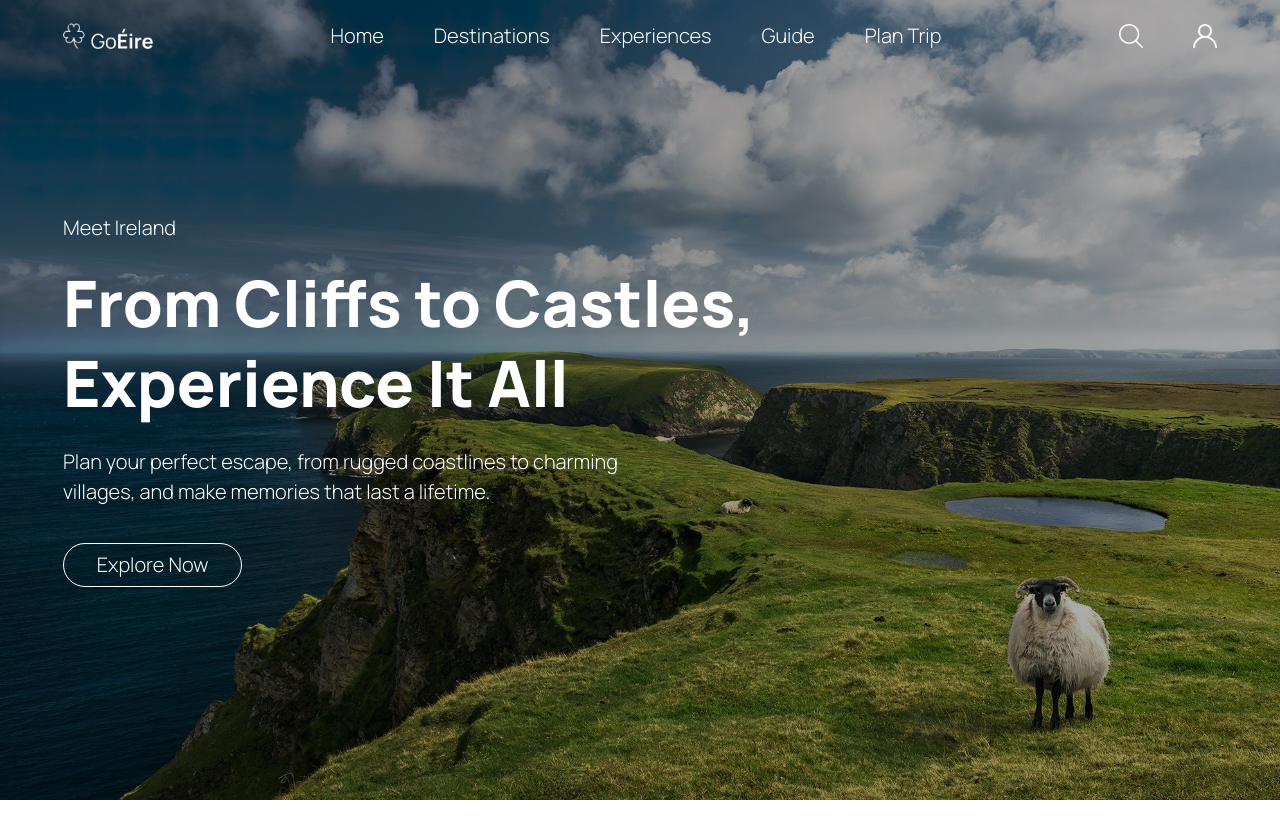
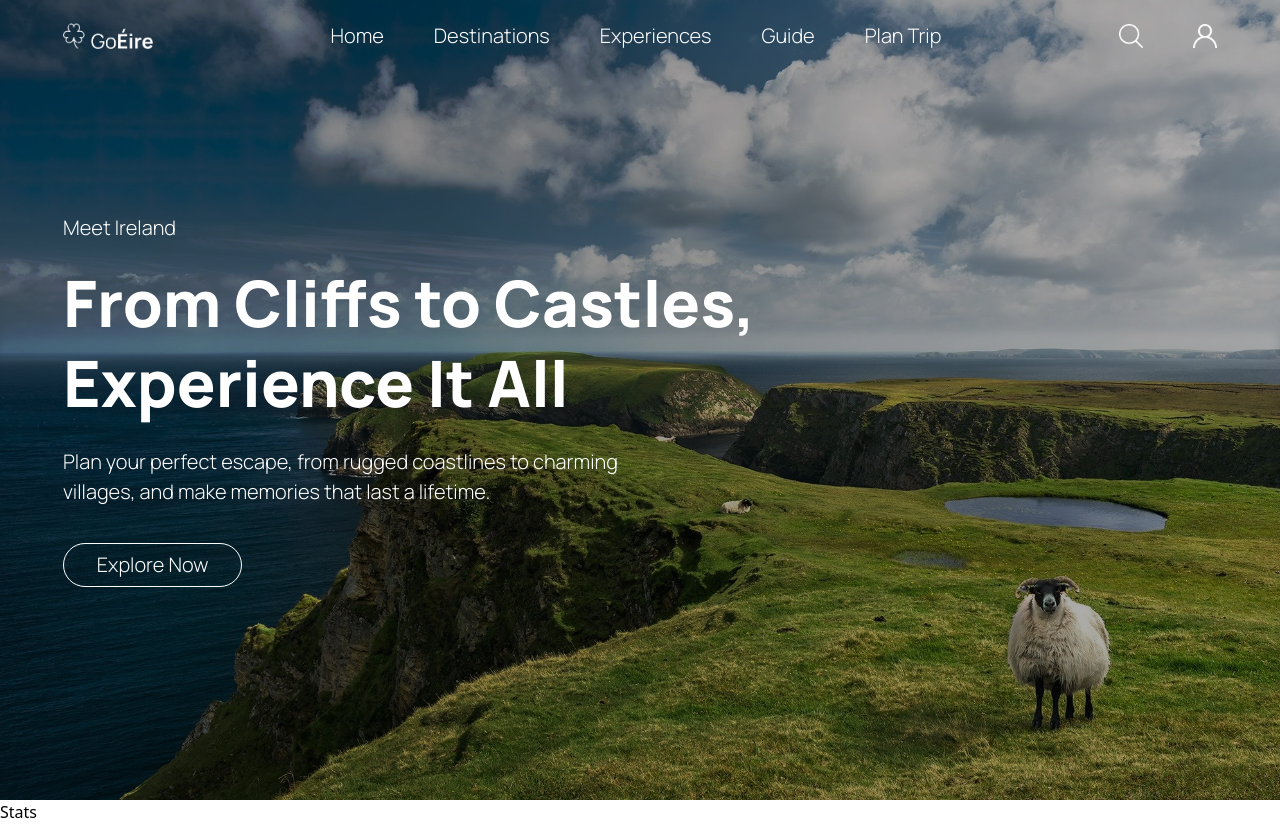
Before and after one commit to AntoOfo/goeire-site, a React (Vite) app: page / in a window 1280 px wide. Before the commit the page ends 800 px from the top, so only its background shows below. Built offline with nearby package versions, Linux system fonts and the light colour scheme.

Commit message:
stats component file created and imported in app

```diff
--- a/App.jsx
+++ b/App.jsx
@@ -1,11 +1,13 @@
 import Hero from "./components/Hero";
 import Header from "./components/Header";
+import Stats from "./components/Stats";
 
 export default function App() {
   return (
     <>
       <Header />
       <Hero />
+      <Stats />
     </>
   );
 }
--- /dev/null
+++ b/components/Stats.jsx
@@ -0,0 +1,3 @@
+export default function Stats() {
+  return <h1>Stats</h1>;
+}
```
